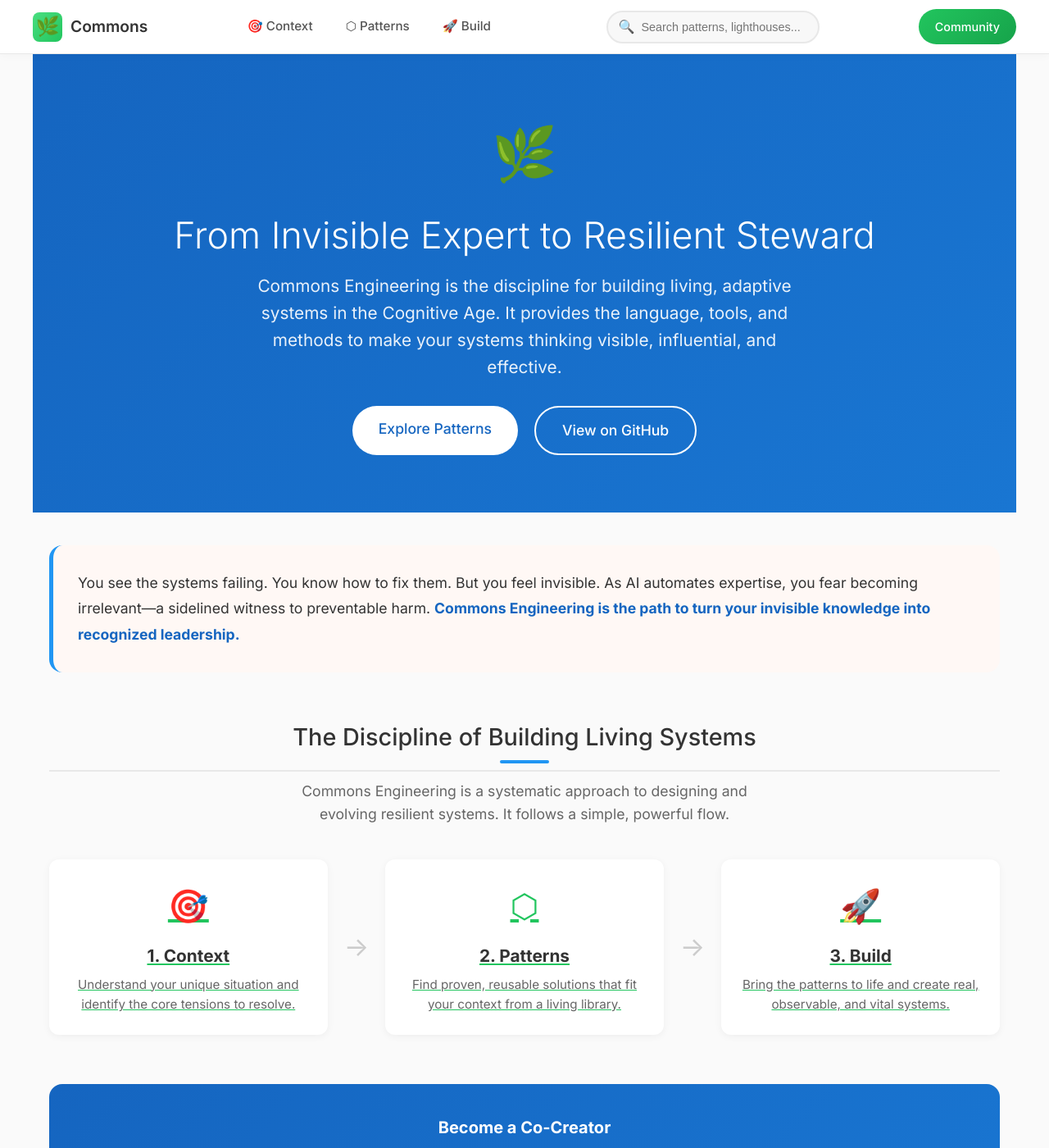
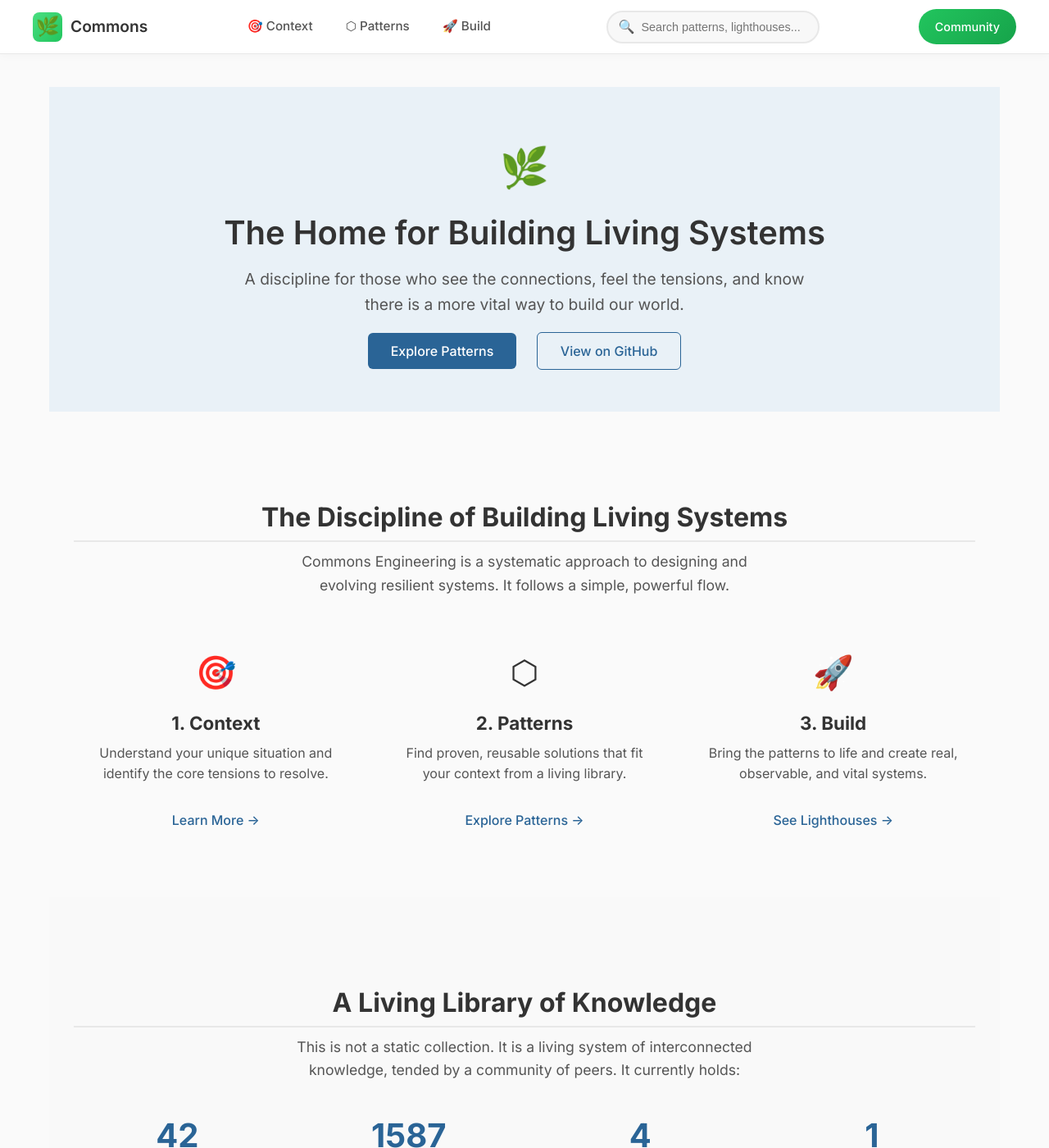
Before and after one commit to Commons-OS/commons-os.github.io, a Jekyll site: the page built from index.html, in a window 1280 px wide and 1400 px high. Shown: the whole window at 82% size. Built offline with Jekyll 4.4.1, drawn with Linux system fonts in a browser that asks for light colours; comment, search, counter and statistics services are not loaded; some of the changed text lies outside the part shown.

Commit message:
Holistic redesign: unified visual language, branding sweep, fix Context page
- Homepage: welcoming tone, no aggressive ICP language
- Context page: harmonized colors, removed duplicate footer, fixed branding
- Branding: Commons OS → Commons Engineering everywhere

```diff
--- a/blog/index.html
+++ b/blog/index.html
@@ -1,6 +1,6 @@
 ---
 layout: default
-title: Blog - Commons OS
+title: Blog - Commons Engineering
 ---
 
 <style>
@@ -249,7 +249,7 @@ title: Blog - Commons OS
 
 <div class="blog-hero">
   <div class="icon">📰</div>
-  <h1>Commons OS Blog</h1>
+  <h1>Commons Engineering Blog</h1>
   <p class="tagline">Updates, insights, and deep dives on building resilient value creation systems</p>
 </div>
 
--- a/index.html
+++ b/index.html
@@ -1,250 +1,253 @@
 ---
 layout: default
-title: Commons Engineering - A Discipline for Building Living Systems
+title: Commons — A Discipline for Building Living Systems
 ---
 
 <style>
   :root {
-    --pattern-blue: #2196f3;
-    --pattern-dark: #1565c0;
-    --pattern-light: #e3f2fd;
-    --warm-pink: #e91e63;
-    --warm-orange: #ff9800;
-    --warm-green: #4caf50;
+    --brand-blue: #2a6496;
+    --brand-light-blue: #e9f1f7;
+    --brand-green: #468847;
     --text-dark: #333;
-    --text-muted: #666;
+    --text-light: #555;
+    --border-color: #ddd;
   }
 
-  .hero {
+  .hero-section {
+    background: var(--brand-light-blue);
     text-align: center;
-    padding: 70px 20px;
-    background: linear-gradient(135deg, #1565c0 0%, #1976d2 100%);
-    color: white;
-    margin: -40px -20px 40px -20px;
+    padding: 60px 20px;
   }
 
-  .hero .icon {
-    font-size: 4em;
-    margin-bottom: 20px;
+  .hero-content .hero-icon {
+    font-size: 3em;
+    color: var(--brand-green);
+    margin-bottom: 15px;
   }
 
-  .hero h1 {
-    font-size: 2.8em;
+  .hero-content h1 {
+    font-size: 2.5em;
+    color: var(--text-dark);
+    font-weight: 600;
     margin: 0 0 15px 0;
-    font-weight: 300;
   }
 
-  .hero .tagline {
-    font-size: 1.3em;
-    color: rgba(255,255,255,0.9);
+  .hero-content .hero-subtitle {
+    font-size: 1.2em;
+    color: var(--text-light);
     max-width: 700px;
     margin: 0 auto 30px;
     line-height: 1.6;
   }
 
-  .hero .cta-buttons {
-    display: flex;
-    gap: 20px;
-    justify-content: center;
-    flex-wrap: wrap;
-  }
-
-  .hero .cta-buttons a {
-    padding: 14px 32px;
-    border-radius: 30px;
+  .hero-cta a {
     text-decoration: none;
+    padding: 12px 28px;
+    border-radius: 6px;
     font-weight: 500;
-    font-size: 1.1em;
+    margin: 0 10px;
     transition: all 0.3s ease;
   }
 
-  .hero .cta-primary {
-    background: white;
-    color: var(--pattern-dark);
+  .btn-primary {
+    background: var(--brand-blue);
+    color: white;
+  }
+  .btn-primary:hover {
+    background: #1e4a70;
   }
 
-  .hero .cta-primary:hover {
-    transform: translateY(-3px);
-    box-shadow: 0 10px 30px rgba(0,0,0,0.2);
+  .btn-secondary {
+    background: transparent;
+    color: var(--brand-blue);
+    border: 1px solid var(--brand-blue);
+  }
+  .btn-secondary:hover {
+    background: rgba(42, 100, 150, 0.1);
   }
 
-  .hero .cta-secondary {
-    border: 2px solid white;
-    color: white;
+  .page-section {
+    padding: 60px 20px;
   }
 
-  .hero .cta-secondary:hover {
-    background: rgba(255,255,255,0.15);
+  .bg-light {
+    background: #f9f9f9;
   }
 
-  .intro-box {
-    background: #fff8f5;
-    border-radius: 16px;
-    padding: 30px;
-    margin-bottom: 60px;
-    border-left: 5px solid var(--pattern-blue);
+  .container {
+    max-width: 1100px;
+    margin: 0 auto;
   }
 
-  .intro-box p {
-    margin: 0;
-    font-size: 1.1em;
-    line-height: 1.8;
-    color: var(--text-dark);
+  .section-header {
+    text-align: center;
+    margin-bottom: 40px;
   }
 
-  .intro-box strong {
-    color: var(--pattern-dark);
+  .section-header h2 {
+    font-size: 2em;
+    color: var(--text-dark);
+    margin-bottom: 10px;
   }
 
-  .section {
-    margin-bottom: 60px;
+  .section-header p {
+    font-size: 1.1em;
+    color: var(--text-light);
+    max-width: 600px;
+    margin: 0 auto;
   }
 
-  .section h2 {
-    font-size: 1.8em;
-    color: var(--text-dark);
-    margin-bottom: 10px;
-    font-weight: 500;
-    text-align: center;
-  }
-
-  .section h2::after {
-    content: '';
-    display: block;
-    width: 60px;
-    height: 4px;
-    background: var(--pattern-blue);
-    margin: 10px auto 0;
-    border-radius: 2px;
-  }
-
-  .section .subtitle {
-    color: var(--text-muted);
-    font-size: 1.1em;
-    margin-bottom: 40px;
-    text-align: center;
-    max-width: 600px;
-    margin-left: auto;
-    margin-right: auto;
-  }
-
-  .triple-diamond-grid {
+  .triple-diamond {
     display: grid;
-    grid-template-columns: 1fr auto 1fr auto 1fr;
-    align-items: center;
-    gap: 20px;
-    margin: 40px 0;
+    grid-template-columns: repeat(auto-fit, minmax(280px, 1fr));
+    gap: 30px;
+    align-items: start;
   }
 
   .diamond-step {
-    background: white;
-    border-radius: 12px;
-    padding: 25px;
     text-align: center;
-    box-shadow: 0 2px 10px rgba(0,0,0,0.05);
+    padding: 20px;
   }
 
-  .diamond-step .icon {
+  .diamond-icon {
     font-size: 2.5em;
     margin-bottom: 15px;
   }
 
   .diamond-step h3 {
+    font-size: 1.4em;
     margin: 0 0 10px 0;
-    font-size: 1.3em;
-    color: var(--text-dark);
   }
 
   .diamond-step p {
-    font-size: 0.95em;
-    color: var(--text-muted);
+    color: var(--text-light);
+    line-height: 1.6;
+  }
+
+  .diamond-step a {
+    color: var(--brand-blue);
+    text-decoration: none;
+    font-weight: 500;
+    margin-top: 15px;
+    display: inline-block;
+  }
+
+  .stats-grid {
+    display: grid;
+    grid-template-columns: repeat(auto-fit, minmax(200px, 1fr));
+    gap: 30px;
+    text-align: center;
+  }
+
+  .stat-item h3 {
+    font-size: 2.5em;
+    color: var(--brand-blue);
     margin: 0;
   }
 
-  .diamond-arrow {
-    font-size: 2em;
-    color: #ccc;
-    text-align: center;
+  .stat-item p {
+    color: var(--text-light);
+    margin-top: 5px;
   }
 
   .cta-section {
-    background: linear-gradient(135deg, #1565c0 0%, #1976d2 100%);
+    background: var(--brand-blue);
     color: white;
-    border-radius: 16px;
-    padding: 40px;
+    padding: 50px 20px;
     text-align: center;
-    margin-top: 40px;
+    border-radius: 8px;
   }
 
-  .cta-section h3 {
+  .cta-section h2 {
     margin: 0 0 15px 0;
-    color: white;
   }
 
   .cta-section p {
-    color: rgba(255,255,255,0.9);
-    margin-bottom: 25px;
+    max-width: 500px;
+    margin: 0 auto 25px;
+    opacity: 0.9;
   }
 
   .cta-section a {
-    display: inline-block;
-    padding: 14px 32px;
     background: white;
-    color: var(--pattern-dark);
-    text-decoration: none;
-    border-radius: 30px;
-    font-weight: 500;
-    transition: all 0.3s ease;
-  }
-
-  .cta-section a:hover {
-    transform: translateY(-2px);
-    box-shadow: 0 10px 30px rgba(0,0,0,0.2);
+    color: var(--brand-blue);
   }
 </style>
 
-<div class="hero">
-  <div class="icon">🌿</div>
-  <h1>From Invisible Expert to Resilient Steward</h1>
-  <p class="tagline">Commons Engineering is the discipline for building living, adaptive systems in the Cognitive Age. It provides the language, tools, and methods to make your systems thinking visible, influential, and effective.</p>
-  <div class="cta-buttons">
-    <a href="{{ site.baseurl }}/patterns/" class="cta-primary">Explore Patterns</a>
-    <a href="https://github.com/Commons-OS" class="cta-secondary" target="_blank">View on GitHub</a>
+<div class="hero-section">
+  <div class="hero-content">
+    <div class="hero-icon">🌿</div>
+    <h1>The Home for Building Living Systems</h1>
+    <p class="hero-subtitle">A discipline for those who see the connections, feel the tensions, and know there is a more vital way to build our world.</p>
+    <div class="hero-cta">
+      <a href="/patterns/" class="btn btn-primary">Explore Patterns</a>
+      <a href="https://github.com/Commons-OS" class="btn btn-secondary">View on GitHub</a>
+    </div>
   </div>
 </div>
 
-<div class="intro-box">
-  <p>
-    You see the systems failing. You know how to fix them. But you feel invisible. As AI automates expertise, you fear becoming irrelevant—a sidelined witness to preventable harm. <strong>Commons Engineering is the path to turn your invisible knowledge into recognized leadership.</strong>
-  </p>
+<div class="page-section">
+  <div class="container">
+    <div class="section-header">
+      <h2>The Discipline of Building Living Systems</h2>
+      <p>Commons Engineering is a systematic approach to designing and evolving resilient systems. It follows a simple, powerful flow.</p>
     </div>
-
-<div class="section">
-  <h2>The Discipline of Building Living Systems</h2>
-  <p class="subtitle">Commons Engineering is a systematic approach to designing and evolving resilient systems. It follows a simple, powerful flow.</p>
-  <div class="triple-diamond-grid">
-    <a href="/context/" class="diamond-step">
-      <div class="icon">🎯</div>
+    <div class="triple-diamond">
+      <div class="diamond-step">
+        <div class="diamond-icon">🎯</div>
         <h3>1. Context</h3>
         <p>Understand your unique situation and identify the core tensions to resolve.</p>
-    </a>
-    <div class="diamond-arrow">→</div>
-    <a href="/patterns/" class="diamond-step">
-      <div class="icon">⬡</div>
+        <a href="/context/">Learn More &rarr;</a>
+      </div>
+      <div class="diamond-step">
+        <div class="diamond-icon">⬡</div>
         <h3>2. Patterns</h3>
         <p>Find proven, reusable solutions that fit your context from a living library.</p>
-    </a>
-    <div class="diamond-arrow">→</div>
-    <a href="/lighthouses/" class="diamond-step">
-      <div class="icon">🚀</div>
+        <a href="/patterns/">Explore Patterns &rarr;</a>
+      </div>
+      <div class="diamond-step">
+        <div class="diamond-icon">🚀</div>
         <h3>3. Build</h3>
         <p>Bring the patterns to life and create real, observable, and vital systems.</p>
-    </a>
+        <a href="/patterns/build/">See Lighthouses &rarr;</a>
+      </div>
+    </div>
   </div>
 </div>
 
+<div class="page-section bg-light">
+  <div class="container">
+    <div class="section-header">
+      <h2>A Living Library of Knowledge</h2>
+      <p>This is not a static collection. It is a living system of interconnected knowledge, tended by a community of peers. It currently holds:</p>
+    </div>
+    <div class="stats-grid">
+      <div class="stat-item">
+        <h3>42</h3>
+        <p>Patterns in the Commons Blueprint</p>
+      </div>
+      <div class="stat-item">
+        <h3>1587</h3>
+        <p>Total Patterns in the Business Domain</p>
+      </div>
+      <div class="stat-item">
+        <h3>4</h3>
+        <p>Domains of Practice</p>
+      </div>
+      <div class="stat-item">
+        <h3>1</h3>
+        <p>Curated Collection</p>
+      </div>
+    </div>
+  </div>
+</div>
+
+<div class="page-section">
+  <div class="container">
     <div class="cta-section">
-  <h3>Become a Co-Creator</h3>
+      <h2>Become a Co-Creator</h2>
       <p>This is a living discipline, tended by a community of peers. Help us cultivate it by suggesting new patterns or improving existing ones.</p>
-  <a href="{{ site.baseurl }}/suggest/">Suggest a Pattern</a>
+      <a href="/suggest/" class="btn btn-primary">Suggest a Pattern</a>
     </div>
+  </div>
+</div>
```
Also changed, not shown: about/index.html (+10 -10 lines), context/index.html (+24 -30 lines). Lines whose indentation alone changed are shown as unchanged.
